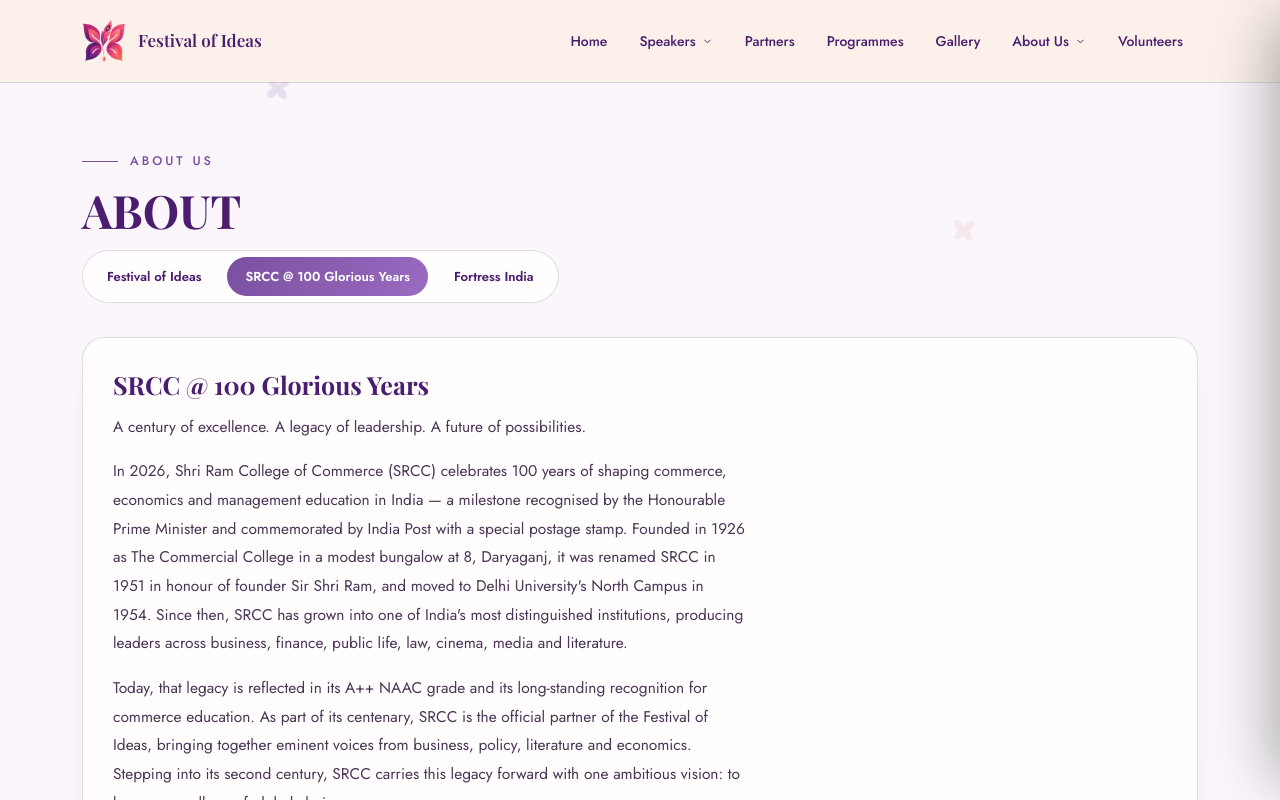
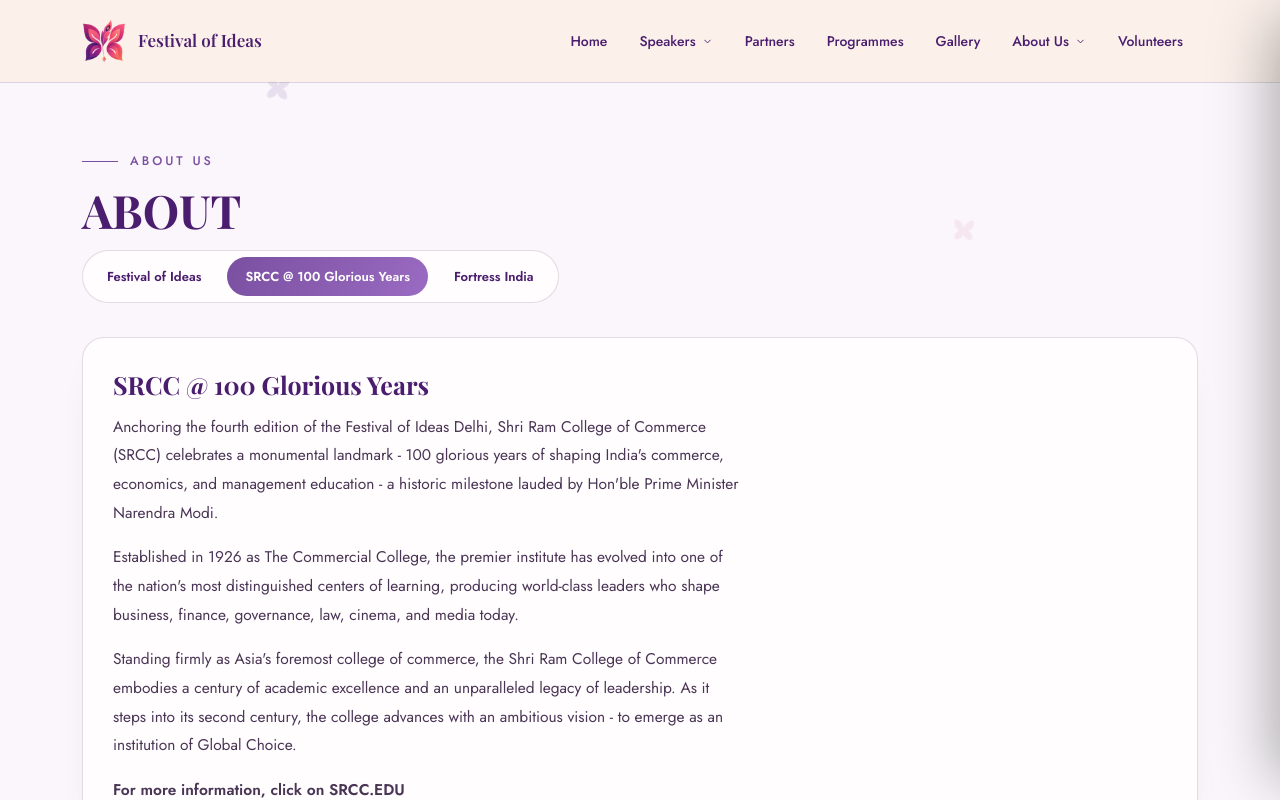
Before and after one commit to shreshthasarraf/foi-delhi-website, a Next.js app: page /about in a window 1280 px wide. Shown: the top 800 px of the page. Built offline with nearby package versions, Linux system fonts and the light colour scheme; a web font is replaced by a local one.

Commit message:
Home: 'Follow us!'; new SRCC centenary write-up

```diff
--- a/app/page.js
+++ b/app/page.js
@@ -49,7 +49,7 @@
           </div>
 
           <div className="info-card">
-            <h3><svg viewBox="0 0 24 24" fill="none"><path d="M18 8a6 6 0 1 0-11.32 2.7L4 21l7-2 7 2-2.68-10.3A6 6 0 0 0 18 8Z" stroke="currentColor" strokeWidth="1.6" /></svg>Follow the Festival</h3>
+            <h3><svg viewBox="0 0 24 24" fill="none"><path d="M18 8a6 6 0 1 0-11.32 2.7L4 21l7-2 7 2-2.68-10.3A6 6 0 0 0 18 8Z" stroke="currentColor" strokeWidth="1.6" /></svg>Follow us!</h3>
             <p style={{ fontSize: 14, opacity: 0.75, margin: '0 0 18px' }}>Behind-the-scenes, speaker announcements and highlight reels.</p>
             <div className="social-row">
               <a className="social-btn" href="https://www.instagram.com/festivalofideasdelhi/" target="_blank" rel="noopener noreferrer" aria-label="Instagram"><svg viewBox="0 0 24 24" width="24" height="24" fill="currentColor"><path d="M7.5 2h9A5.5 5.5 0 0 1 22 7.5v9a5.5 5.5 0 0 1-5.5 5.5h-9A5.5 5.5 0 0 1 2 16.5v-9A5.5 5.5 0 0 1 7.5 2Zm0 2A3.5 3.5 0 0 0 4 7.5v9A3.5 3.5 0 0 0 7.5 20h9a3.5 3.5 0 0 0 3.5-3.5v-9A3.5 3.5 0 0 0 16.5 4h-9ZM12 7a5 5 0 1 1 0 10 5 5 0 0 1 0-10Zm0 2a3 3 0 1 0 0 6 3 3 0 0 0 0-6Zm5.25-3.25a1.25 1.25 0 1 1 0 2.5 1.25 1.25 0 0 1 0-2.5Z" /></svg></a>
--- a/components/AboutView.js
+++ b/components/AboutView.js
@@ -18,9 +18,9 @@
     <>
       <h3>SRCC @ 100 Glorious Years</h3>
       <div className="about-copy">
-        <p>A century of excellence. A legacy of leadership. A future of possibilities.</p>
-        <p>In 2026, Shri Ram College of Commerce (SRCC) celebrates 100 years of shaping commerce, economics and management education in India — a milestone recognised by the Honourable Prime Minister and commemorated by India Post with a special postage stamp. Founded in 1926 as The Commercial College in a modest bungalow at 8, Daryaganj, it was renamed SRCC in 1951 in honour of founder Sir Shri Ram, and moved to Delhi University&apos;s North Campus in 1954. Since then, SRCC has grown into one of India&apos;s most distinguished institutions, producing leaders across business, finance, public life, law, cinema, media and literature.</p>
-        <p>Today, that legacy is reflected in its A++ NAAC grade and its long-standing recognition for commerce education. As part of its centenary, SRCC is the official partner of the Festival of Ideas, bringing together eminent voices from business, policy, literature and economics. Stepping into its second century, SRCC carries this legacy forward with one ambitious vision: to become a college of global choice.</p>
+        <p>Anchoring the fourth edition of the Festival of Ideas Delhi, Shri Ram College of Commerce (SRCC) celebrates a monumental landmark - 100 glorious years of shaping India&apos;s commerce, economics, and management education - a historic milestone lauded by Hon&apos;ble Prime Minister Narendra Modi.</p>
+        <p>Established in 1926 as The Commercial College, the premier institute has evolved into one of the nation&apos;s most distinguished centers of learning, producing world-class leaders who shape business, finance, governance, law, cinema, and media today.</p>
+        <p>Standing firmly as Asia&apos;s foremost college of commerce, the Shri Ram College of Commerce embodies a century of academic excellence and an unparalleled legacy of leadership. As it steps into its second century, the college advances with an ambitious vision - to emerge as an institution of Global Choice.</p>
         <p><strong><a href="https://www.srcc.edu/centenary-celebrations-srcc" target="_blank" rel="noopener noreferrer">For more information, click on SRCC.EDU</a></strong></p>
       </div>
     </>
```
